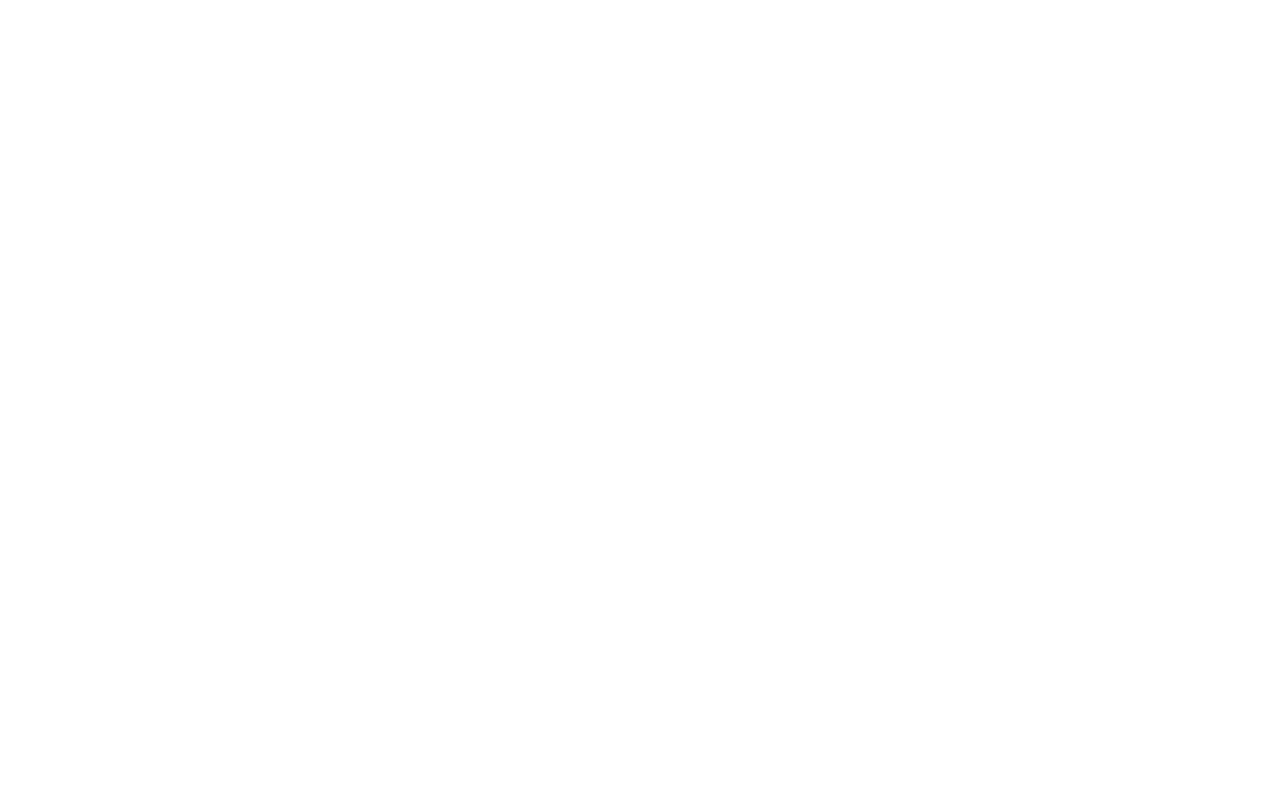
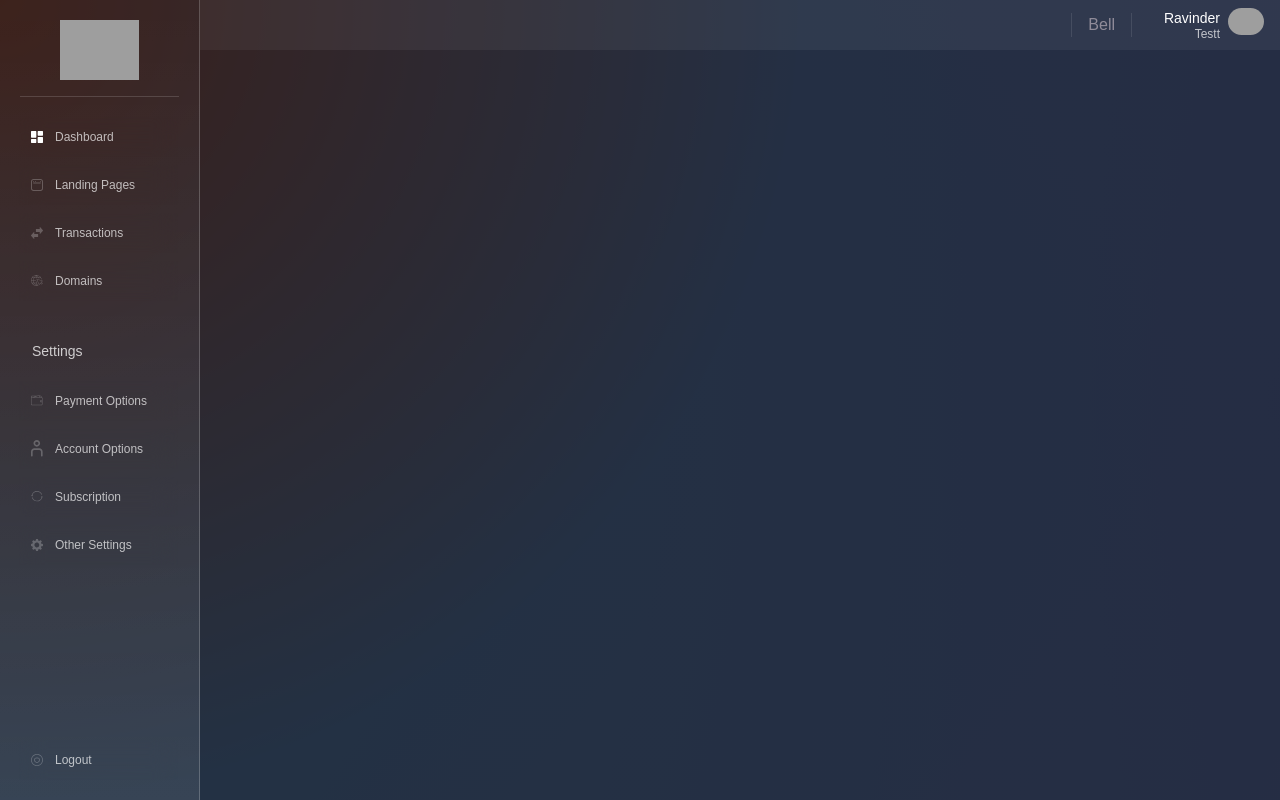
Before and after one commit to 47Sunil/myz_front, a React (Create React App) app: page / in a window 1280 px wide. Before the commit this address had no page. Built offline with nearby package versions, Linux system fonts and the light colour scheme; grey boxes are pictures that could not be loaded.

Commit message:
a Please enter the commit message for your changes. Lines starting

```diff
--- a/src/pages/AppBackground.js
+++ b/src/pages/AppBackground.js
@@ -1,4 +1,3 @@
-
 import React from 'react';
 import styled from 'styled-components';
 import AppSidebar from '../components/Global/AppSidebar';
@@ -70,7 +69,11 @@
 `;
 
 const AppBackground = ({ children }) => {
+  const location = useLocation();
+  const path = location.pathname.split('/').join('');
   return (
+    <>
+      {path !== 'accountssignin' && path !== 'accountssignup' ? (
         <Background>
           <Overlay />
           <Header>
@@ -79,8 +82,12 @@
           <Sidebar>
             <AppSidebar />
           </Sidebar>
-      <Main className="p-4 z-10">{children}</Main>
+          <Main>{children}</Main>
         </Background>
+      ) : (
+        <>{children}</>
+      )}
+    </>
   );
 };
 
--- a/src/routes/Routes.js
+++ b/src/routes/Routes.js
@@ -3,10 +3,17 @@
 import ForgetPassword from '../pages/ForgetPassword/index';
 import PaymentGateway from '../pages/PaymentGateways/Index';
 import Accounts from '../pages/Accounts/Accounts';
+import Dashboard from '../pages/Dashboard';
+import Layout from '../pages/AppBackground';
 const Router = () => {
   return (
     <BrowserRouter>
+      <Layout>
         <Routes>
+          <Route
+            path='/dashboard'
+            element=<Dashboard />
+          />
           <Route
             path='/accounts/:method'
             element=<Accounts />
@@ -15,13 +22,12 @@
             path='/forgetPassword'
             element=<ForgetPassword />
           />
-        <Route path={'/payment-gateway/'}
-        element=<PaymentGateway/>
-        />
-        <Route path={'/payment-gateway/:method'}
-        element=<PaymentGateway/>
+          <Route
+            path='/payment-gateway'
+            element=<PaymentGateway />
           />
         </Routes>
+      </Layout>
     </BrowserRouter>
   );
 };
```
Lines whose indentation alone changed are shown as unchanged.
